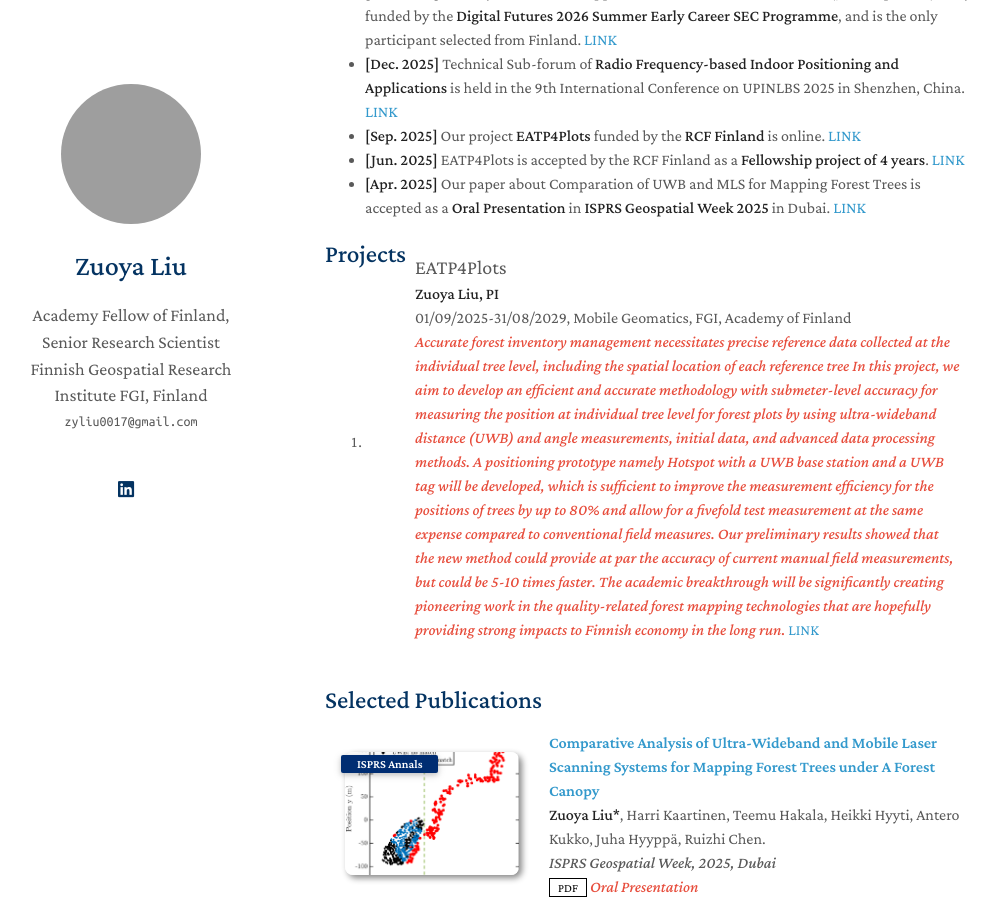
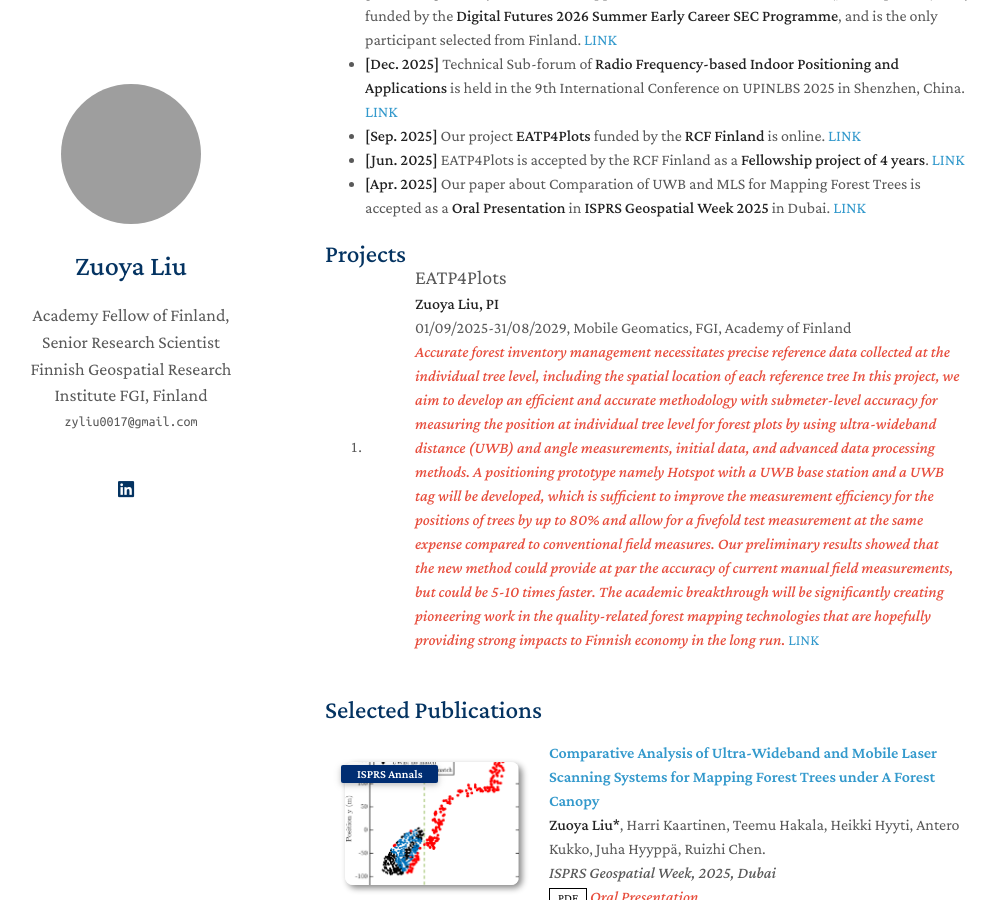
Before and after one commit to zyliu0017/zyliu0017.github.io, a Jekyll site: the page built from index.md, in a window 1280 px wide and 900 px high, scrolled down 499 px. Shown: the whole window, without its empty margins (145-1143 px from the left). Built offline with Jekyll 4.4.1, drawn with Linux system fonts in a browser that asks for light colours; a style sheet for code colours, icons or effects is not loaded; grey boxes are pictures that could not be loaded.

Commit message:
update info

```diff
--- a/_includes/projects.md
+++ b/_includes/projects.md
@@ -12,7 +12,7 @@
     <img src="{{ link.image }}" class="teaser img-fluid z-depth-1" style="width=100;height=40%">
     {% endif %}
   </div>
-  <div class="col-sm-9" style="position: relative;padding-right: 15px;padding-left: 20px;">
+  <div class="col-sm-9" style="position: relative; padding-right: 15px; padding-left: 20px;  margin-top: 10px;">
       <div class="title" style="font-size: 20px;">{{ link.title }}</div>
       <div class="info1">{{ link.info1 }}</div>
       <div class="info2">{{ link.info2 }}</div>
```
